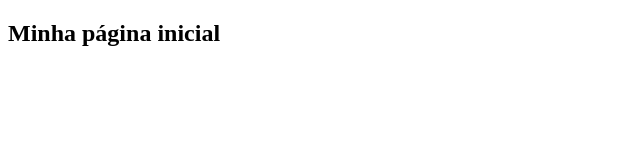
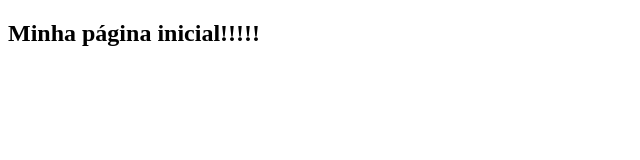
Before and after one commit to marciocari/projeto-curso-git, a plain HTML site: page index.html in a window 1280 px wide. Shown: the full height of the page, 0-640 px from the left. Drawn offline with Linux system fonts and the light colour scheme.

Commit message:
Acrescentando exclamações no título

```diff
--- a/index.html
+++ b/index.html
@@ -6,6 +6,6 @@
 	<title>Curso de Git e Github</title>
 </head>
 <body>
-	<h2>Minha página inicial</h2>
+	<h2>Minha página inicial!!!!!</h2>
 </body>
 </html>
```
